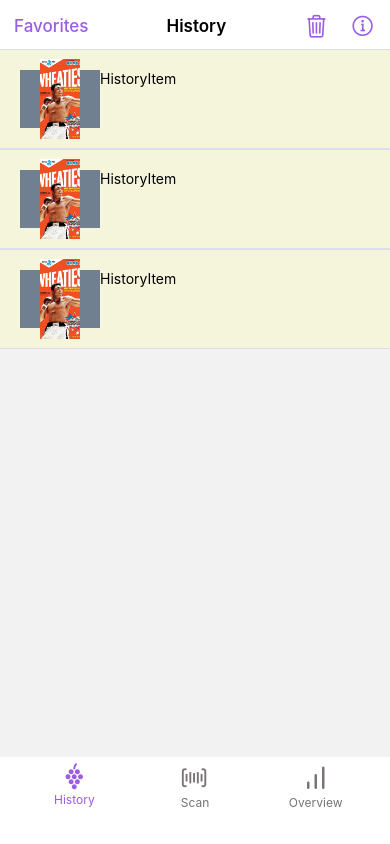
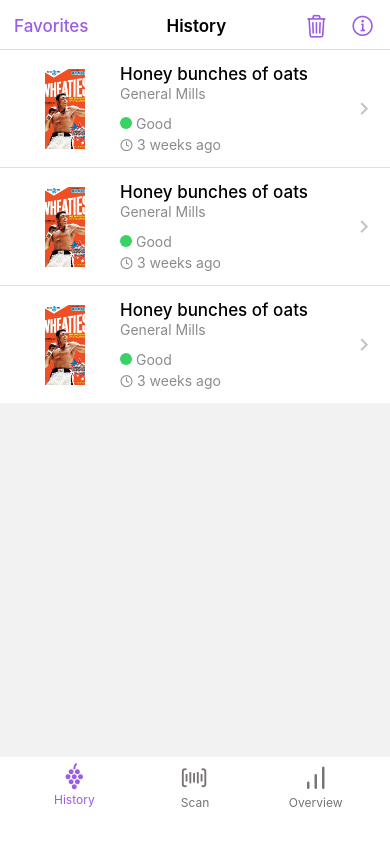
Before and after one commit to jonas-mooney/Lowla, a React Native app: screen /History in a window 390 px wide. Built offline with nearby package versions, Linux system fonts and the light colour scheme.

Commit message:
Progress on history item component. Main design of title, brand, rating and date. Listview.

```diff
--- a/components/HistoryItem.tsx
+++ b/components/HistoryItem.tsx
@@ -1,40 +1,83 @@
 import { View, Text, StyleSheet, Image } from 'react-native'
 import React from 'react'
+import { Feather } from '@expo/vector-icons';
+import { MaterialCommunityIcons } from '@expo/vector-icons';
 
 const HistoryItem = () => {
 
   return (
-    <View style={styles.historyItem}>
+    <View style={styles.historyBox}>
       <View style={styles.imageBox}>
         <Image source={require('../assets/wheaties.png')} style={styles.productImage}/>
       </View>
-      <Text>HistoryItem</Text>
+      <View style={styles.historyDetails}>
+        <View style={styles.detailData}>
+          <Text style={{ fontSize: 17, fontWeight: '500' }}>Honey bunches of oats</Text>
+          <Text style={[styles.grey, { color: '#8A8B8D' }]}>General Mills</Text>
+        </View>
+        <View style={styles.detailData}>
+          <Text style={ styles.grey }><View style={ styles.ratingCircle } /> Good</Text>
+          <Text style={ styles.grey }><Feather name="clock" size={13} color="#8A8B8D" /> 3 weeks ago</Text>
+        </View>
+      </View>
+      <View style={styles.openIconBox}>
+        <MaterialCommunityIcons name="chevron-right" size={25} color="#c4c4c4" />
+      </View>
     </View>
   )
 }
 
 const styles = StyleSheet.create({
-  historyItem: {
-    // backgroundColor: '#FFF',
-    backgroundColor: 'beige',
+  historyBox: {
+    backgroundColor: '#FFF',
+    // backgroundColor: 'beige',
     display: 'flex',
     flexDirection: 'row',
-    height: 100,
-    padding: 20,
+    height: 118,
+    paddingVertical: 14,
+    paddingLeft: 20,
     borderTopWidth: .5,
-    borderBottomWidth: .5,
     borderColor: '#dadfea'
   },
   imageBox: {
-    backgroundColor: 'slategrey',
-    width: 80,
+    // backgroundColor: 'slategrey',
+    height: 90,
+    width: 90,
     display: 'flex',
     alignItems: 'center',
-    justifyContent: 'center'
+    justifyContent: 'center',
+    marginRight: 10,
   },
   productImage: {
     height: 80,
     width: 40
+  },
+  historyDetails: {
+    flex: 3,
+    flexDirection: 'column',
+    justifyContent: 'space-between',
+  },
+  detailData: {
+    display: 'flex',
+    justifyContent: 'space-between',
+    // backgroundColor: 'beige',
+    height: 38
+  },
+  grey: {
+    color: '#8A8B8D',
+  },
+  ratingCircle: {
+    backgroundColor: '#38D266',
+    width: 12,
+    height: 12,
+    borderRadius: 10
+  },
+  openIconBox: {
+    flex: .5,
+    // backgroundColor: 'beige',
+    display: 'flex',
+    flexDirection: 'column',
+    justifyContent: 'center',
   }
 })
 
```
